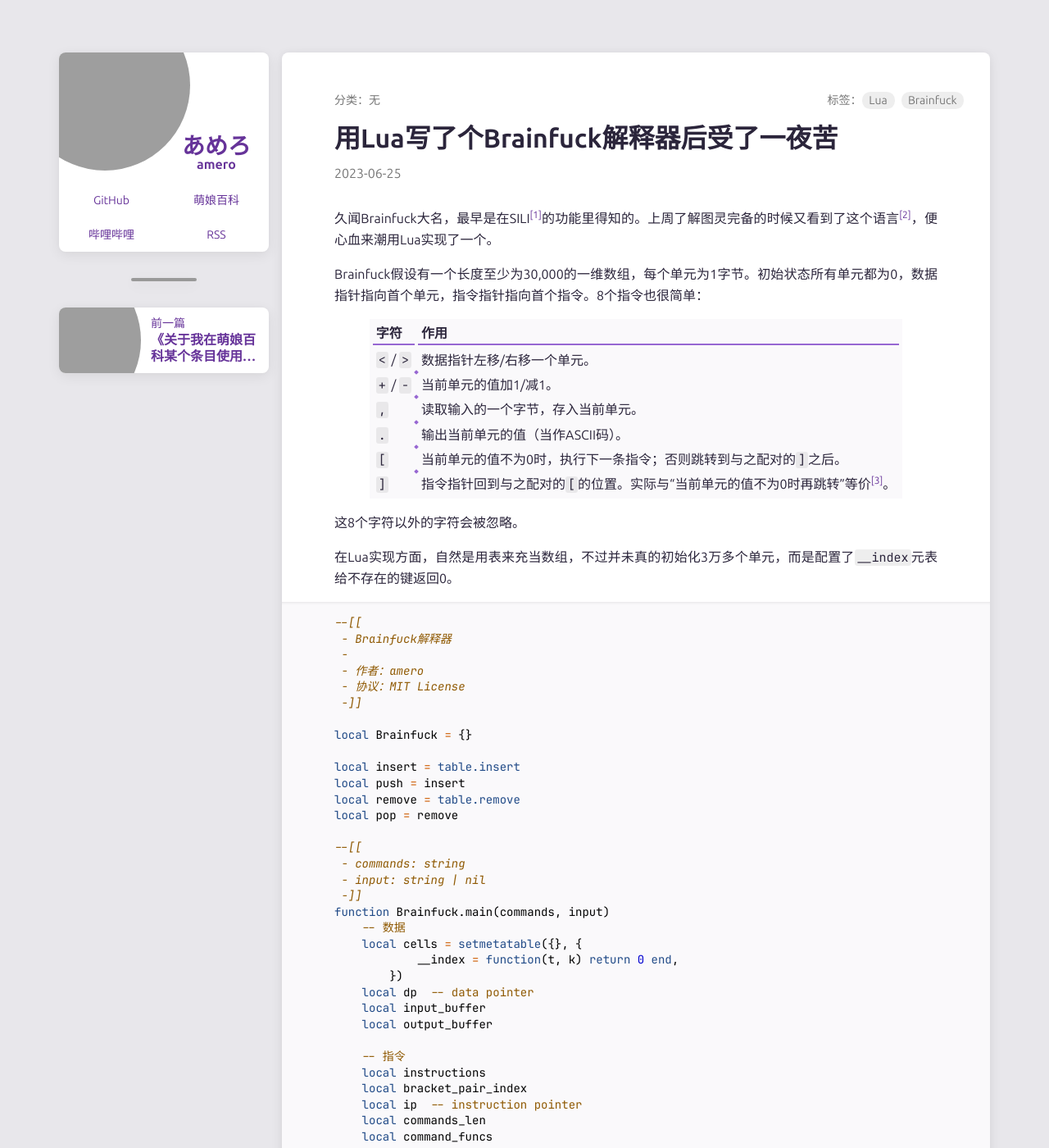
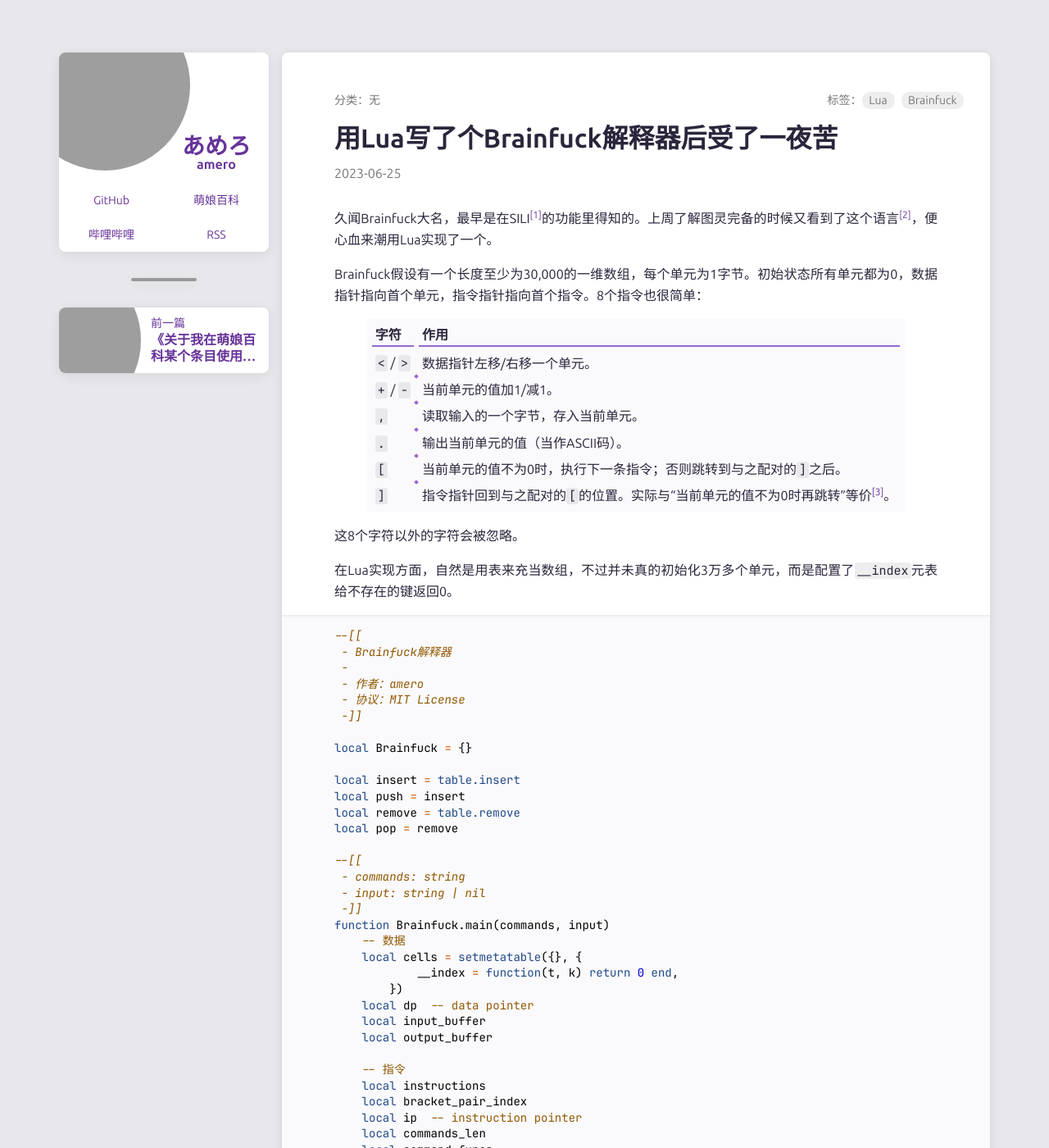
Before and after one commit to AmeroHan/AmeroHan.github.io, a Jekyll site: the page built from _posts/2023-06-25-玩了下Brainfuck.md, in a window 1280 px wide and 1400 px high. Shown: the whole window at 82% size. Built offline with Jekyll 4.4.1, drawn with Linux system fonts in a browser that asks for light colours; grey boxes are pictures that could not be loaded.

Commit message:
优化间距

```diff
--- a/_sass/article.scss
+++ b/_sass/article.scss
@@ -222,7 +222,7 @@ h2 {
 		margin-left: auto;
 		margin-right: auto;
 		background: #FAF9FB;
-		border-spacing: .25rem;
+		border-spacing: .375rem;
 
 		&.nowrap-first {
 			th:first-child, td:first-child {
@@ -246,9 +246,9 @@ h2 {
 		background: #9767D2;
 		height: .25rem;
 		width: .25rem;
-		left: -.25rem;
-		top: -.25rem;
-		transform: rotate(135deg);
+		left: -.3125rem;
+		top: -.3125rem;
+		transform: rotate(45deg);
 	}
 
 	p > img {
```
